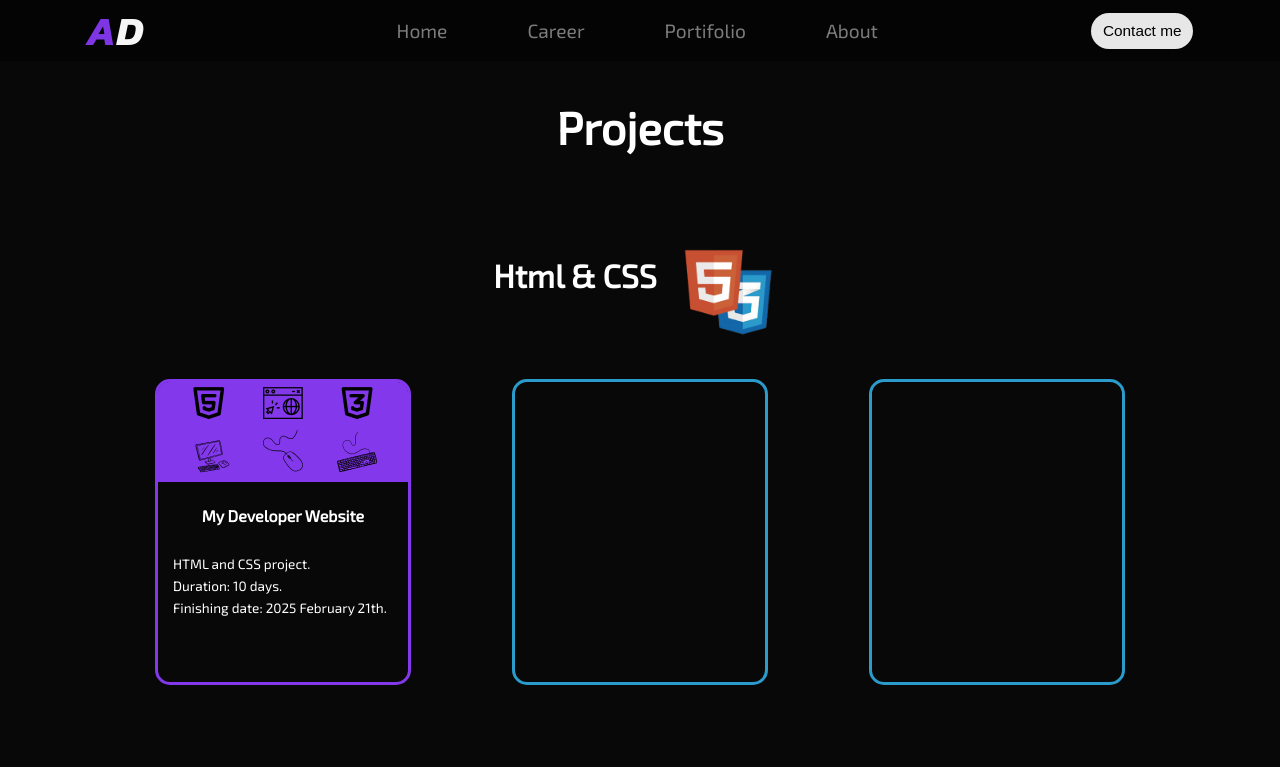
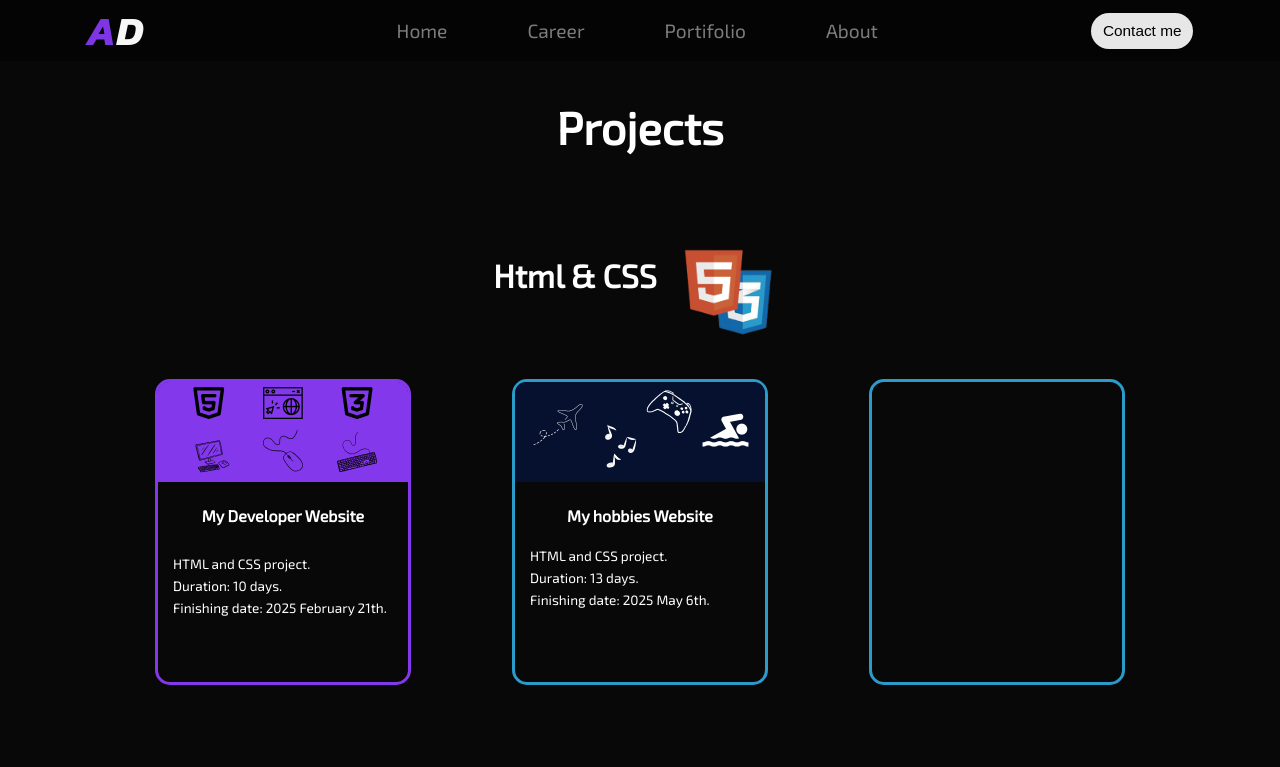
Before and after one commit to Andre-Dalva/webportifolio, a plain HTML site: page portifolio.html in a window 1280 px wide. Shown: the top 767 px of the page. Drawn offline with Linux system fonts and the light colour scheme.

Commit message:
Adding the website about the hobbies

```diff
--- a/portifolio.html
+++ b/portifolio.html
@@ -71,6 +71,17 @@
                 </div>
 
                 <div class="myProjects htmlProjects" id="HtmlCSS02">
+                    <a href="https://andre-dalva.github.io/hobbywebsite/">
+                        <img src="Images/Projects/HOBBIES.png" alt="">
+                    </a>
+
+                    <h4 class="projectTitle"><a href="https://andre-dalva.github.io/hobbywebsite/">My hobbies Website</a></h4>
+
+                    <div class="projectDescription" id="HTML02Description">
+                        <p>HTML and CSS project.</p>
+                        <p>Duration: 13 days.</p>
+                        <p>Finishing date: 2025 May 6th.</p>
+                    </div>
                 </div>
 
                 <div class="myProjects htmlProjects" id="HtmlCSS03">
```
Also changed, not shown: Images/Projects/HOBBIES.png (added).
